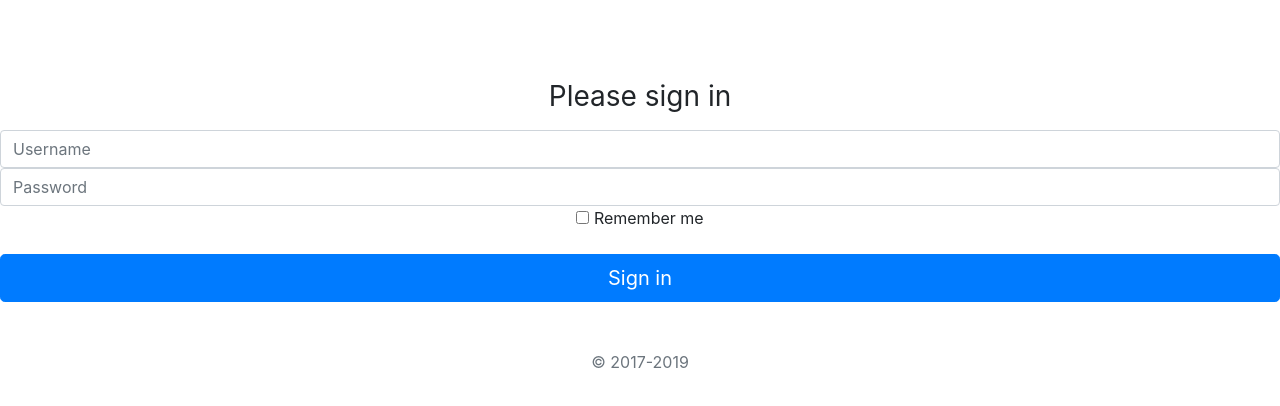
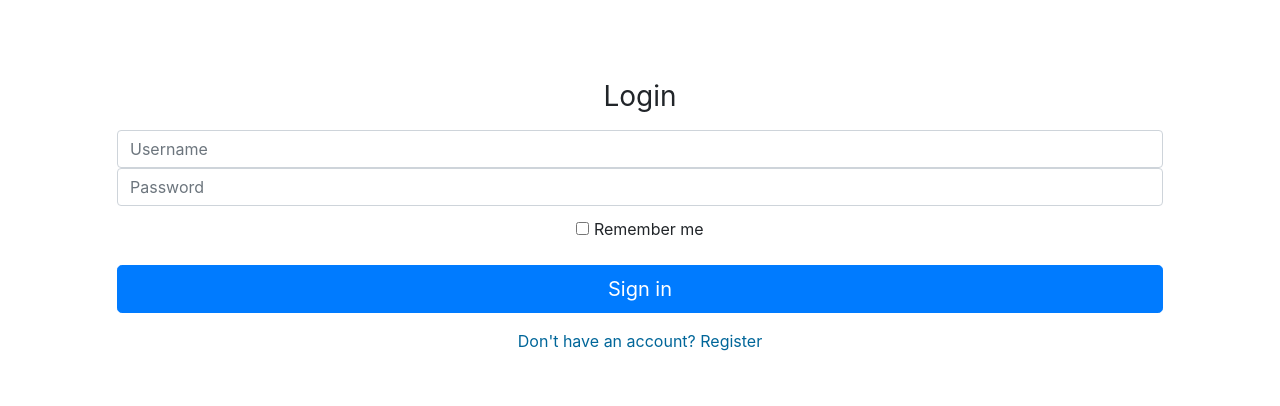
Before and after one commit to nireo/todo-app-fullstack, a React (Create React App) app in the folder frontend/: page / in a window 1280 px wide. Shown: the top 406 px of the page. Built offline with nearby package versions, Linux system fonts and the light colour scheme.

Commit message:
added login and register forms

```diff
--- a/frontend/src/App.js
+++ b/frontend/src/App.js
@@ -1,10 +1,13 @@
-import React from 'react';
+import React, { useState } from 'react';
 import './App.css';
+import { Login } from './components/User/Login';
 import { Main } from './components/Main';
-import { Login } from './components/Login';
+import { User } from './components/User/User';
 
 const App = () => {
-  return <Login />;
+  const [user, setUser] = useState(null);
+
+  return <div>{user === null ? <User setUser={setUser} /> : <Main />}</div>;
 };
 
 export default App;
--- a/frontend/src/components/Login.js
+++ b/frontend/src/components/User/Form.js
@@ -1,14 +1,22 @@
-import React, { useState } from 'react';
+import React from 'react';
 
-export const Login = () => {
-  const [username, setUsername] = useState('');
-  const [password, setPassword] = useState('');
-  const [remember, setRemember] = useState('');
-
+export const Form = ({
+  username,
+  password,
+  remember,
+  onSubmit,
+  setUsername,
+  setPassword,
+  setRemember,
+  title
+}) => {
   return (
-    <div className="text-center" style={{ marginTop: '5rem' }}>
-      <form className="form-signin">
-        <h1 className="h3 mb-3 font-weight-normal">Please sign in</h1>
+    <div
+      className="text-center"
+      style={{ marginTop: '5rem', paddingRight: '2rem', paddingLeft: '2rem' }}
+    >
+      <form className="form-signin" onSubmit={onSubmit}>
+        <h1 className="h3 mb-3 font-weight-normal">{title}</h1>
         <label for="inputUsername" className="sr-only">
           Email address
         </label>
@@ -36,6 +44,7 @@ export const Login = () => {
               type="checkbox"
               value={remember}
               onChange={({ target }) => setRemember(target.value)}
+              style={{ marginTop: '1rem' }}
             />{' '}
             Remember me
           </label>
@@ -43,7 +52,6 @@ export const Login = () => {
         <button className="btn btn-lg btn-primary btn-block" type="submit">
           Sign in
         </button>
-        <p className="mt-5 mb-3 text-muted">&copy; 2017-2019</p>
       </form>
     </div>
   );
--- /dev/null
+++ b/frontend/src/components/User/Login.js
@@ -0,0 +1,47 @@
+import React, { useState } from 'react';
+import { Form } from './Form';
+import userService from '../../services/user';
+
+export const Login = ({ setUser, setShowRegister }) => {
+  const [username, setUsername] = useState('');
+  const [password, setPassword] = useState('');
+  const [remember, setRemember] = useState(false);
+
+  const login = async event => {
+    event.preventDefault();
+
+    const credentials = { username, password };
+    const user = await userService.login(credentials);
+
+    if (user) {
+      setUser(user);
+
+      if (!remember) {
+        return;
+      }
+
+      window.localStorage.setItem('user', JSON.stringify(user));
+      return;
+    }
+  };
+
+  return (
+    <div className="container">
+      <Form
+        title="Login"
+        username={username}
+        remember={remember}
+        password={password}
+        setRemember={setRemember}
+        setPassword={setPassword}
+        setUsername={setUsername}
+        onSubmit={login}
+      />
+      <div className="text-center" style={{ marginTop: '1rem' }}>
+        <button onClick={() => setShowRegister(true)} className="link">
+          Don't have an account? Register
+        </button>
+      </div>
+    </div>
+  );
+};
--- /dev/null
+++ b/frontend/src/components/User/Register.js
@@ -0,0 +1,47 @@
+import React, { useState } from 'react';
+import { Form } from './Form';
+import userService from '../../services/user';
+
+export const Register = ({ setUser, setShowRegister }) => {
+  const [username, setUsername] = useState('');
+  const [password, setPassword] = useState('');
+  const [remember, setRemember] = useState(false);
+
+  const register = async event => {
+    event.preventDefault();
+
+    const credentials = { username, password };
+    const user = await userService.register(credentials);
+
+    if (user) {
+      setUser(user);
+
+      if (!remember) {
+        return;
+      }
+
+      window.localStorage.setItem('user', JSON.stringify(user));
+      return;
+    }
+  };
+
+  return (
+    <div className="container">
+      <Form
+        title="Register"
+        username={username}
+        remember={remember}
+        password={password}
+        setRemember={setRemember}
+        setPassword={setPassword}
+        setUsername={setUsername}
+        onSubmit={register}
+      />
+      <div className="text-center" style={{ marginTop: '1rem' }}>
+        <button onClick={() => setShowRegister(false)} className="link">
+          Already have an account? Login
+        </button>
+      </div>
+    </div>
+  );
+};
--- /dev/null
+++ b/frontend/src/components/User/User.js
@@ -0,0 +1,17 @@
+import React, { useState } from 'react';
+import { Register } from './Register';
+import { Login } from './Login';
+
+export const User = ({ setUser }) => {
+  const [showRegister, setShowRegister] = useState(false);
+
+  return (
+    <div>
+      {showRegister ? (
+        <Register setUser={setUser} setShowRegister={setShowRegister} />
+      ) : (
+        <Login setUser={setUser} setShowRegister={setShowRegister} />
+      )}
+    </div>
+  );
+};
```
